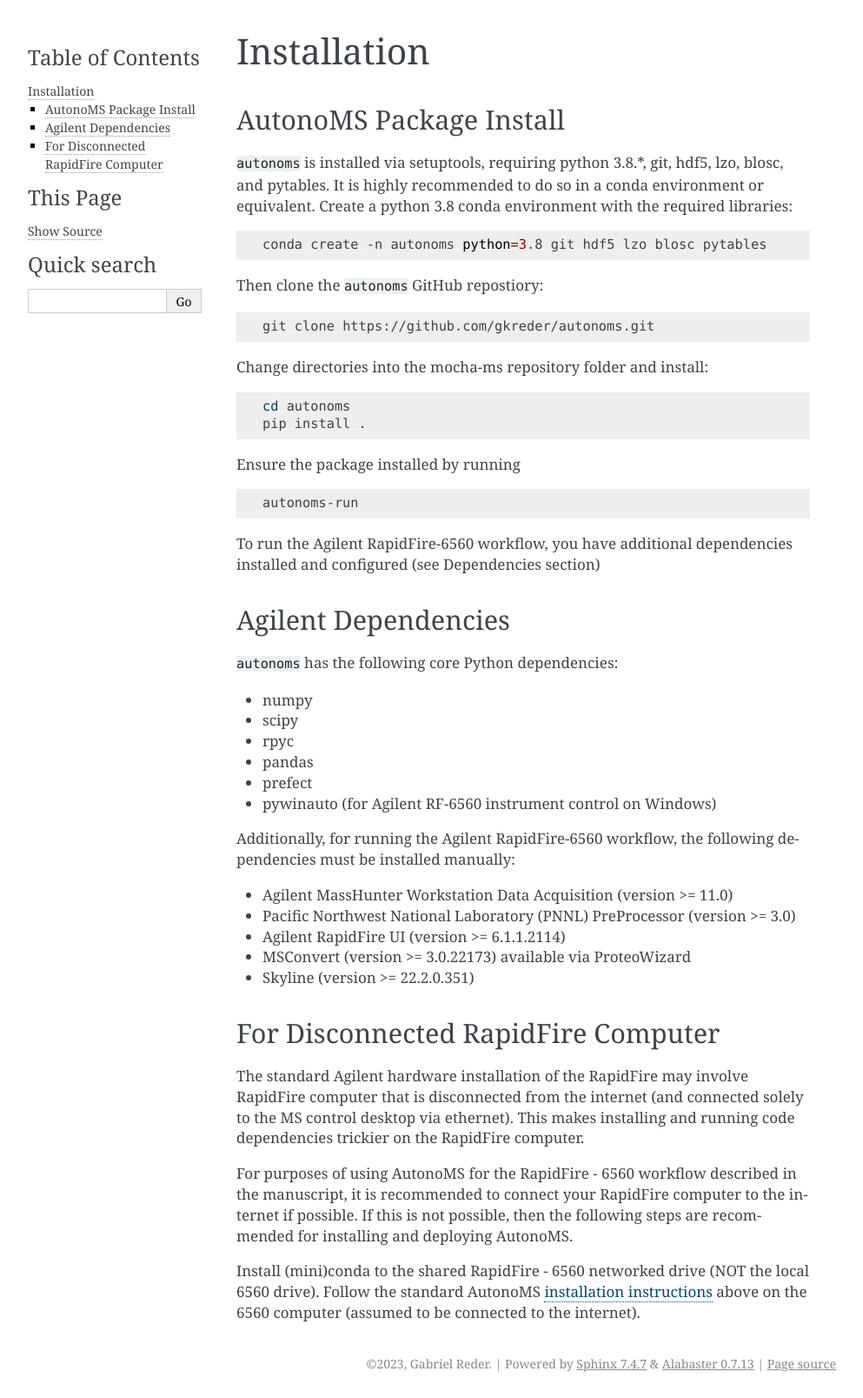
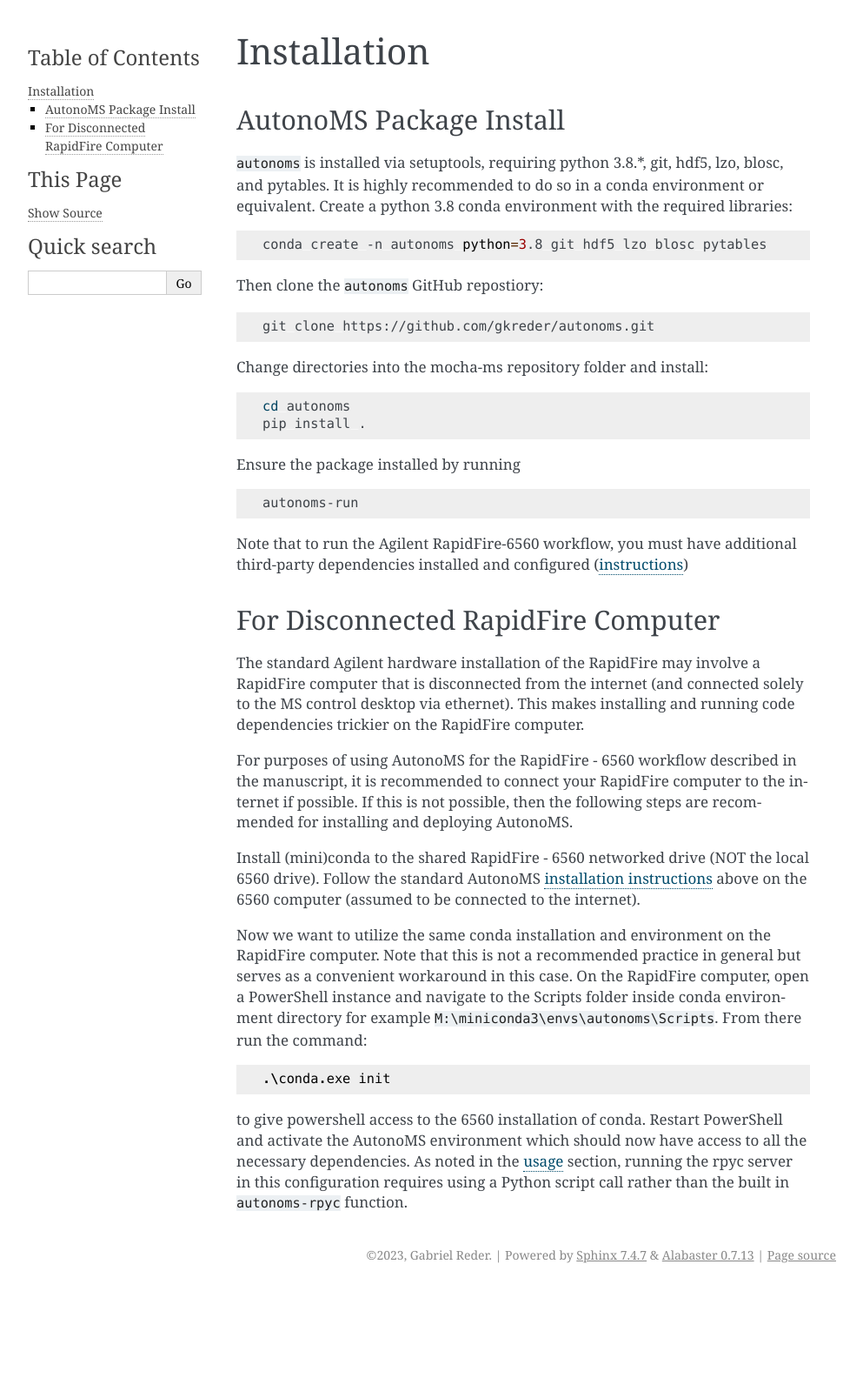
Before and after one commit to gkreder/autonoms, a Sphinx documentation site: the page built from docs/installation.rst, in a window 1280 px wide. Shown: the whole page at 87% size, without its empty margins (148-1141 px from the left). Built offline with Sphinx 7.4.7, drawn with Linux system fonts in a browser that asks for light colours; after the commit the page ends 1482 px from its top, so only the background shows below that.

Commit message:
docs and args

```diff
--- a/docs/index.rst
+++ b/docs/index.rst
@@ -11,6 +11,7 @@
 
    intro
    installation
+   configuration
    usage
    modules
 
--- a/docs/installation.rst
+++ b/docs/installation.rst
@@ -1,9 +1,11 @@
 Installation
 =============
 
+.. _autonoms-install:
+
 AutonoMS Package Install
 **************************
-.. _install:
+
 
 ``autonoms`` is installed via setuptools, requiring python 3.8.*, git, hdf5, lzo, blosc, and pytables.
 It is highly recommended to do so in a conda environment or equivalent.
@@ -33,38 +35,28 @@ Ensure the package installed by running
 
     autonoms-run
 
-To run the Agilent RapidFire-6560 workflow, you have additional dependencies installed and configured (see Dependencies section)
-
-
-Agilent Dependencies
-*********************
-
-``autonoms`` has the following core Python dependencies:
-
-* numpy
-* scipy
-* rpyc
-* pandas
-* prefect
-* pywinauto (for Agilent RF-6560 instrument control on Windows)
-
-Additionally, for running the Agilent RapidFire-6560 workflow, the following dependencies must be installed manually:
-
-* Agilent MassHunter Workstation Data Acquisition (version >= 11.0)
-* Pacific Northwest National Laboratory (PNNL) PreProcessor (version >= 3.0)
-* Agilent RapidFire UI (version >= 6.1.1.2114)
-* MSConvert (version >= 3.0.22173) available via ProteoWizard
-* Skyline (version >= 22.2.0.351)
+Note that to run the Agilent RapidFire-6560 workflow, you must have additional third-party dependencies installed and configured (:ref:`instructions <agilent-config>`)
 
 
 For Disconnected RapidFire Computer
 *************************************
 
-The standard Agilent hardware installation of the RapidFire may involve RapidFire computer that is disconnected from the internet
+The standard Agilent hardware installation of the RapidFire may involve a RapidFire computer that is disconnected from the internet
 (and connected solely to the MS control desktop via ethernet). This makes installing and running code dependencies trickier on the RapidFire computer.
 
 For purposes of using AutonoMS for the RapidFire - 6560 workflow described in the manuscript, it is recommended to connect your RapidFire computer to the internet
 if possible. If this is not possible, then the following steps are recommended for installing and deploying AutonoMS.
 
 Install (mini)conda to the shared RapidFire - 6560 networked drive (NOT the local 6560 drive). Follow the standard AutonoMS
-:ref:`installation instructions <install>` above on the 6560 computer (assumed to be connected to the internet).
+:ref:`installation instructions <autonoms-install>` above on the 6560 computer (assumed to be connected to the internet).
+
+Now we want to utilize the same conda installation and environment on the RapidFire computer. Note that this is not a recommended practice in general
+but serves as a convenient workaround in this case. On the RapidFire computer, open a PowerShell instance and navigate to the Scripts folder inside conda environment
+directory for example ``M:\miniconda3\envs\autonoms\Scripts``. From there run the command:
+
+.. code-block:: powershell
+
+    .\conda.exe init
+
+to give powershell access to the 6560 installation of conda. Restart PowerShell and activate the AutonoMS environment which should now have access to all the necessary dependencies.
+As noted in the :ref:`usage <rpycRF>` section, running the rpyc server in this configuration requires using a Python script call rather than the built in ``autonoms-rpyc`` function.
--- a/docs/usage.rst
+++ b/docs/usage.rst
@@ -158,4 +159,6 @@ Once the dependencies, installation, input file preparation, and configurations
 
 .. code-block:: shell
 
-    autonoms-run --input_excel_file <experiment_definition_file.xlsx> --configs_toml <configuration_file.toml> --output_dir <run_output_dir>
+    autonoms-run -i exp.xlsx -c config.toml -o out_dir
+
+Note that the manual check message can be bypassed by passing the ``-n`` flag to the ``autonoms-run``.
```
Also changed, not shown: other parts of docs/usage.rst (+1 -0 lines), docs/configuration.rst (added, +42 -0 lines), docs/_static/mh-data-acquisition_layout.svg (added), 1 other file.
